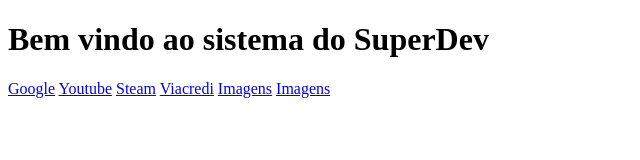
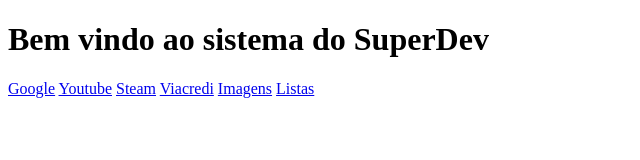
Before and after one commit to joseinfooliveira-dev/super-dev8-curso-html, a plain HTML site: page index.html in a window 1280 px wide. Shown: the full height of the page, 0-640 px from the left. Drawn offline with Linux system fonts and the light colour scheme.

Commit message:
Update index.html

```diff
--- a/index.html
+++ b/index.html
@@ -23,7 +23,7 @@
     <a href="https://viacredi.coop.br">Viacredi</a>
 
     <a href="paginas/exemplo01-imagens.html">Imagens</a>
-    <a href="paginas/exemplo02-listas.html">Imagens</a>
+    <a href="paginas/exemplo02-listas.html">Listas</a>
 
 </body>
 
```
